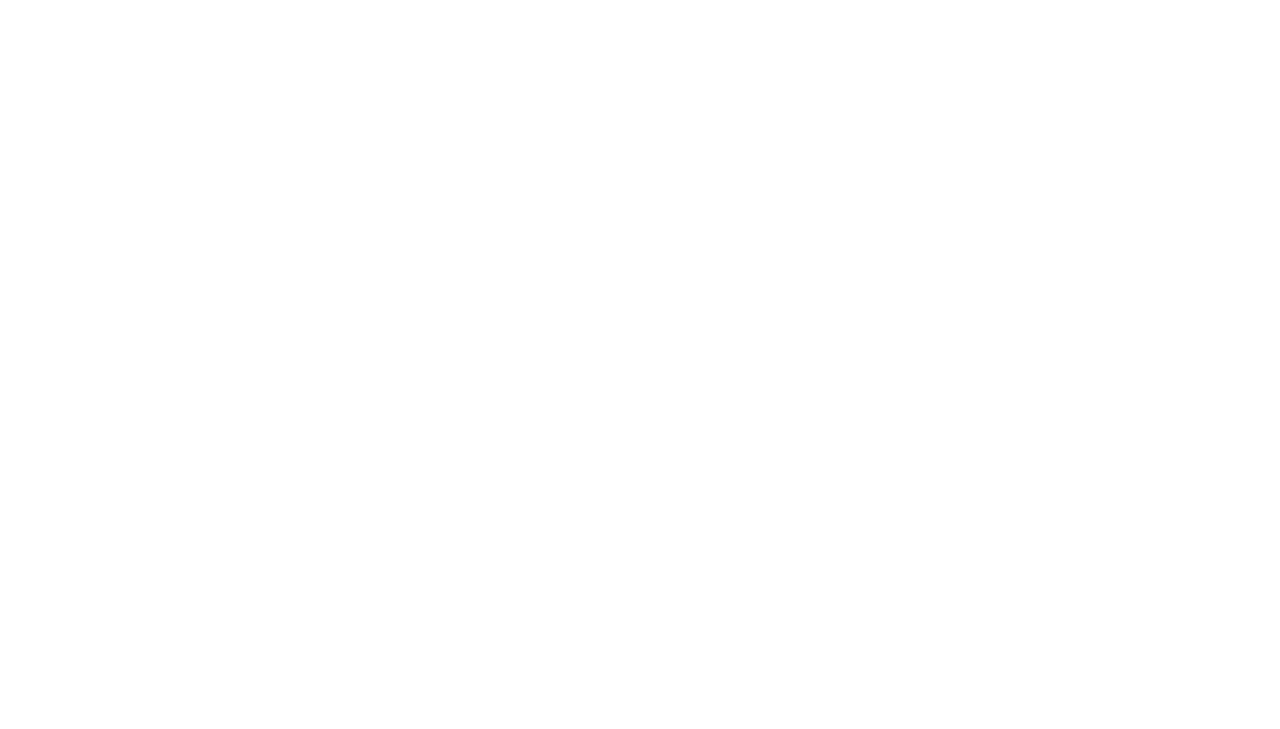
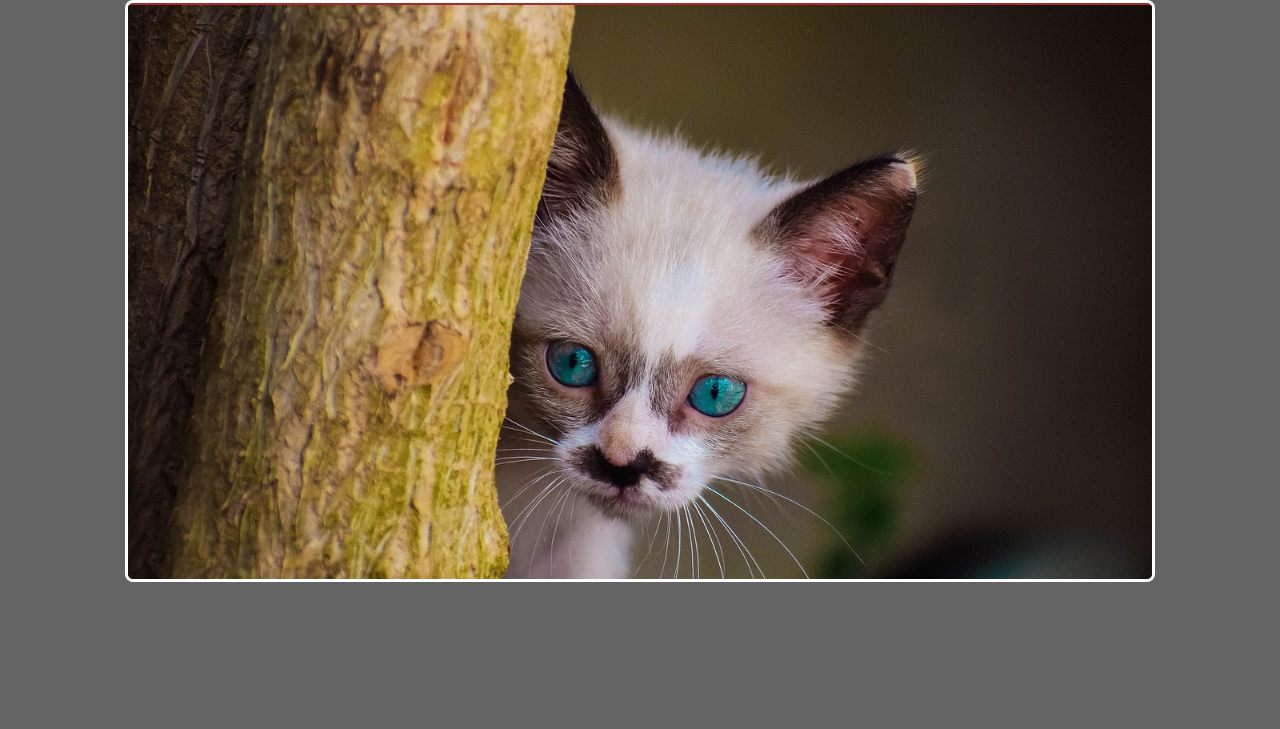
Before and after one commit to liakh83/cssMemeSlider, a plain HTML site: page cssMemeSlider/index.html in a window 1280 px wide. Drawn offline with Linux system fonts and the light colour scheme.

Commit message:
feat: add basick html layout (Wed, Sep 11, 2024 01:04:17 PM)

```diff
--- a/cssMemeSlider/index.html
+++ b/cssMemeSlider/index.html
@@ -1,11 +1,39 @@
 <!DOCTYPE html>
 <html lang="en">
-<head>
-    <meta charset="UTF-8">
-    <meta name="viewport" content="width=device-width, initial-scale=1.0">
-    <title>Document</title>
-</head>
-<body>
-
-</body>
+  <head>
+    <meta charset="UTF-8" />
+    <meta name="viewport" content="width=device-width, initial-scale=1.0" />
+    <link rel="stylesheet" href="./style.css" />
+    <title>Meme Slider</title>
+  </head>
+  <body>
+    <div class="wrapper">
+      <div class="container">
+        <div class="slider-line">
+          <div class="slide"><img src="./images/cat.jpg" alt="cat" /></div>
+          <div class="slide">
+            <img src="./images/meerkat.jpg" alt="meerkat" />
+          </div>
+          <div class="slide">
+            <img src="./images/photographer.jpg" alt="photographer" />
+          </div>
+          <div class="slide"><img src="./images/women.jpg" alt="women" /></div>
+        </div>
+        <div class="sidebar">
+          <div class="slider-btn">
+            <input type="radio" name="btn" id="btn1" checked />
+            <input type="radio" name="btn" id="btn2" />
+            <input type="radio" name="btn" id="btn3" />
+            <input type="radio" name="btn" id="btn4" />
+          </div>
+          <div class="text">
+            <label for="btn1" class="button">What we are looking at </label>
+            <label for="btn2" class="button">They are the best team in the world</label>
+            <label for="btn3" class="button">I'm watching you</label>
+            <label for="btn4" class="button">Everything will be fine</label>
+          </div>
+        </div>
+      </div>
+    </div>
+  </body>
 </html>
--- /dev/null
+++ b/cssMemeSlider/style.css
@@ -0,0 +1,36 @@
+* {
+  margin: 0;
+  padding: 0;
+}
+
+body {
+  overflow: hidden;
+}
+
+.wrapper {
+  background-color: rgb(100, 100, 100);
+  width: 100vw;
+  height: 100vh;
+}
+
+.container {
+  max-width: 64rem;
+  max-height: 36rem;
+  background-color: brown;
+  border: 0.2rem solid rgb(500, 500, 500);
+  border-radius: 0.5rem;
+  overflow: hidden;
+  margin: 0 auto;
+}
+
+.slider-line {
+  display: flex;
+  width: 400%;
+  height: 100%;
+}
+
+img {
+    height: 100%;
+    width: 100%;
+    object-fit: contain;
+}
```
Also changed, not shown: cssMemeSlider/images/cat.jpg (added), cssMemeSlider/images/meerkat.jpg (added), cssMemeSlider/images/photographer.jpg (added), cssMemeSlider/images/women.jpg (added).
